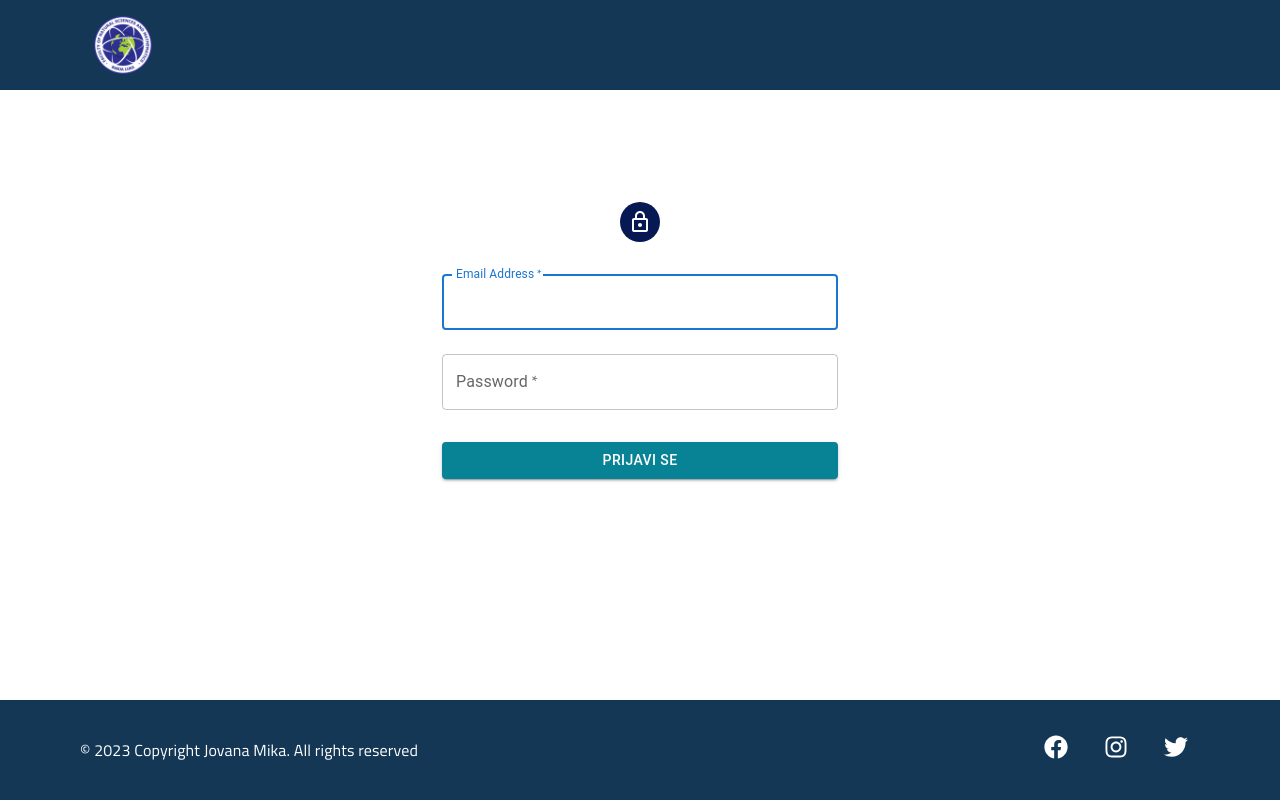
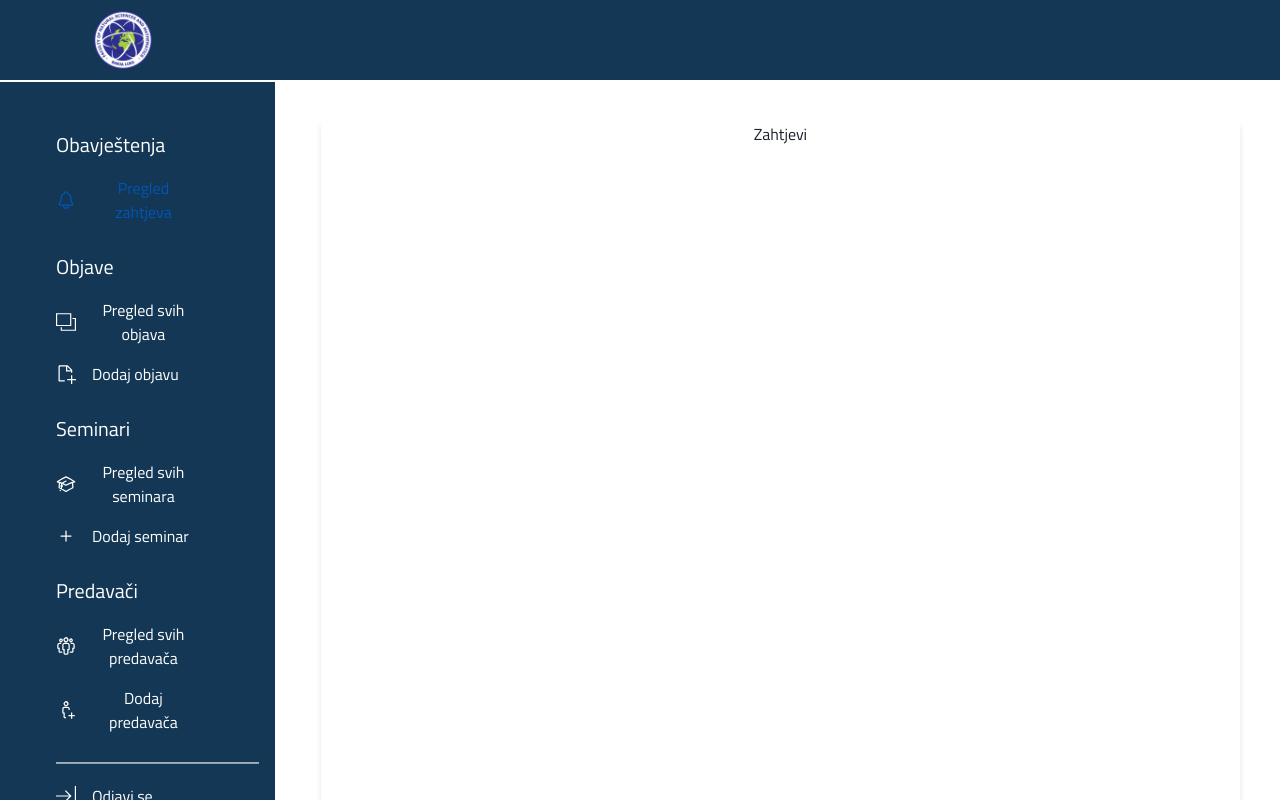
Before and after one commit to jovanamika/Diplomski-rad, a React (Create React App) app in the folder diplomski_frontend/: page /admin in a window 1280 px wide. Built offline with nearby package versions, Linux system fonts and the light colour scheme.

Commit message:
Admin page changed

```diff
--- a/diplomski_frontend/src/App.js
+++ b/diplomski_frontend/src/App.js
@@ -15,7 +15,7 @@ import AdminPanel from './Pages/AdminPage/AdminPanel';
 import { ThemeProvider, createTheme } from '@mui/material/styles';
 function App() {
   const theme = createTheme();
-  const isAdmin = true;
+  const isAdminLogged = true;
   return (
     <ThemeProvider theme={theme}>
       <ChakraProvider>
@@ -36,7 +36,7 @@ function App() {
             </CardProvider>
           </BrowserRouter>
 
-          <Footer />
+          {!isAdminLogged && <Footer />}
         </div >
       </ChakraProvider>
     </ThemeProvider>
--- a/diplomski_frontend/src/Components/Navbar/NavbarStyles.css
+++ b/diplomski_frontend/src/Components/Navbar/NavbarStyles.css
@@ -11,10 +11,10 @@
 	display: flex;
 	align-items:center;
 	background-color: var(--footer-bg-color);
-	height: 90px;
+	height: 10vh;
 	padding: 0 2rem;
-	margin-bottom: 5vh;
 	z-index: 100;
+	margin-bottom: 0.2vh;
 }
 
 nav{
--- /dev/null
+++ b/diplomski_frontend/src/Pages/AdminPage/Admin.scss
@@ -0,0 +1,48 @@
+.admin-container {
+    width: 100%;
+    height: 89.8vh;
+    display: flex;
+    align-self: flex-start;
+    gap: 30px;
+    overflow: hidden;
+
+    &__left {
+        height: 100%;
+        flex-direction: column;
+        justify-content: flex-start;
+        align-items: center;
+        overflow-y: auto;
+        padding-left: 5vh;
+        background: var(--footer-bg-color);
+        color:white;
+    }
+
+    &__right {
+        width: 90%;
+        height: 100%;
+        padding-left: 2vh;
+        padding-right: 5vh;
+        padding-top:5vh;
+        display: flex;
+        flex-direction: column;
+        justify-content: flex-start;
+        align-items: flex-start;
+
+        .admin-content{
+            width: 100%;
+            height: 100%;
+            justify-content: flex-start;
+            align-items: flex-start;
+            box-shadow: 0px 4px 6px rgba(0, 0, 0, 0.1);
+        }
+
+    }
+}
+
+.activeText {
+    color: var(--color-blue);
+}
+
+.text-component:hover {
+    color: var(--color-light-blue);
+}
--- a/diplomski_frontend/src/Pages/AdminPage/AdminPanel.jsx
+++ b/diplomski_frontend/src/Pages/AdminPage/AdminPanel.jsx
@@ -1,5 +1,4 @@
 import React from 'react'
-import '../ProfilPage/Profil.scss';
 import AdminLogIn from './AdminLogIn';
 import { Container, HStack, Text, Icon, Divider } from '@chakra-ui/react';
 import { TfiShiftRight, TfiLayers } from "react-icons/tfi";
@@ -12,6 +11,7 @@ import Teachers from './Teachers';
 import AddTeacher from './AddTeacher';
 import PostCard from '../ProfilPage/PostCard';
 import AddSeminar from './AddSeminar';
+import '../AdminPage/Admin.scss';
 
 export default function AdminPanel() {
   const [notification, setNotification] = useState(true);
@@ -21,7 +21,7 @@ export default function AdminPanel() {
   const [addSeminar, setAddSeminar] = useState(false);
   const [teachers, setTeachers] = useState(false);
   const [addTeacher, setAddTeacher] = useState(false);
-  const [isLogged, setIsLogged] = useState(false);
+  const [isLogged, setIsLogged] = useState(true);
   const navigate = useNavigate();
 
   const GetNotification = () => {
@@ -99,9 +99,9 @@ export default function AdminPanel() {
   }
 
   return (
-    <div className="profil-container">
+    <div className="admin-container">
       {!isLogged && (<AdminLogIn />)}
-      {isLogged && (<div className="profil-container__left" style={{ width: '25%' }}>
+      {isLogged && (<div className="admin-container__left" style={{ width: '25%' }}>
         <Container marginTop={'5vh'}>
           <Text fontSize='xl' py='2' align='start' >Obavještenja</Text>
           <HStack spacing={4} className={`text-component ${notification ? 'activeText' : ''}`}>
@@ -144,7 +144,7 @@ export default function AdminPanel() {
             <Text py='2' marginRight={'8vh'} onClick={GetAddTeacher} cursor="pointer">Dodaj predavača</Text>
           </HStack>
 
-          <Divider background={'black'} height={'1px'} mt='5' mb='3' />
+          <Divider background={'white'} height={'1px'} mt='5' mb='3' />
 
           <HStack spacing={4} className="text-component">
             <Icon as={TfiShiftRight} boxSize={5} />
@@ -153,7 +153,7 @@ export default function AdminPanel() {
 
         </Container>
       </div>)}
-      {isLogged && (<div className="profil-container__right">
+      {isLogged && (<div className="admin-container__right">
         {notification && (<div className="admin-content">
           <p>Zahtjevi</p>
         </div>)}
--- a/diplomski_frontend/src/Pages/HomePage/HomePageStyle.css
+++ b/diplomski_frontend/src/Pages/HomePage/HomePageStyle.css
@@ -5,6 +5,7 @@
     align-content: center;
     display: flex;
     flex-direction: column;
+    margin-top:10vh;
 }
 .container{
     width: 90%;
```
